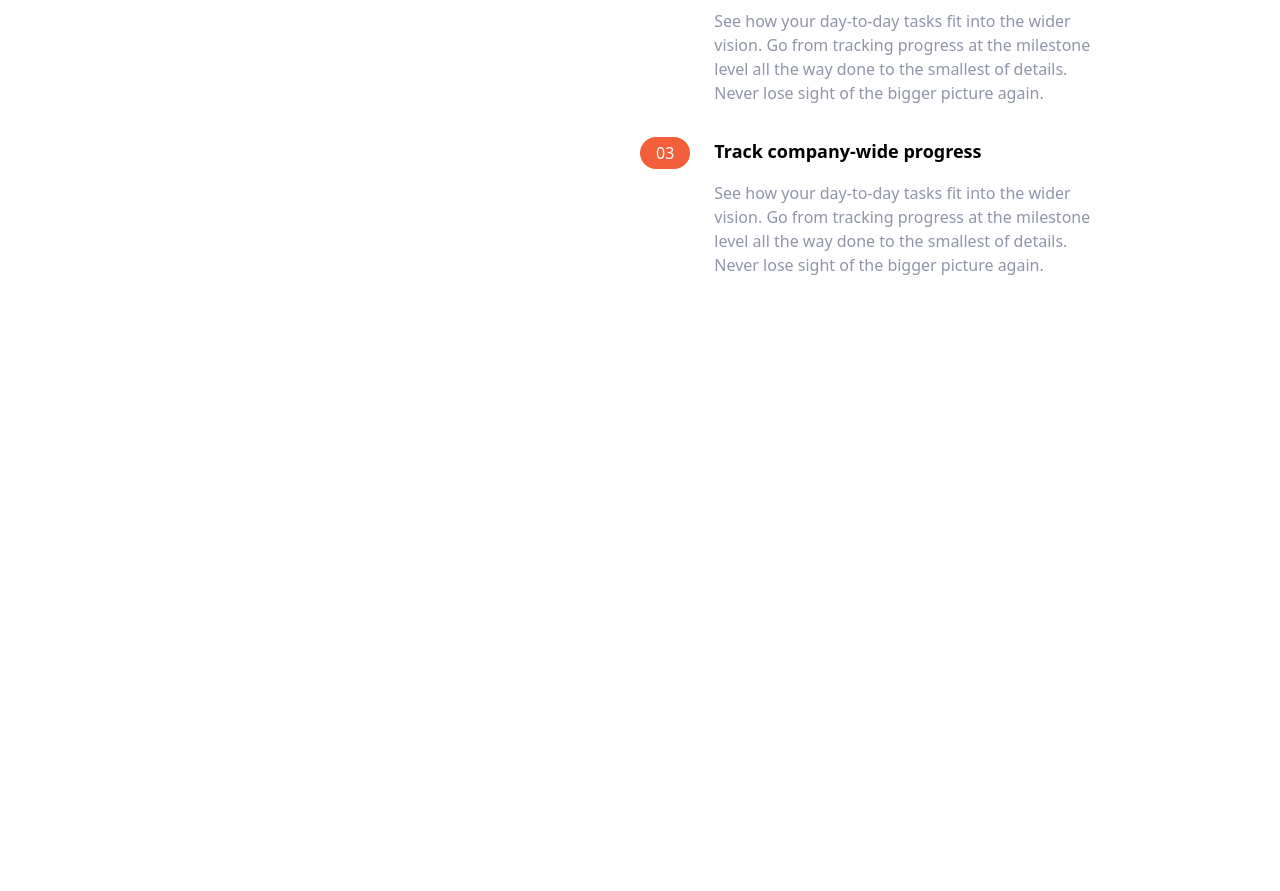
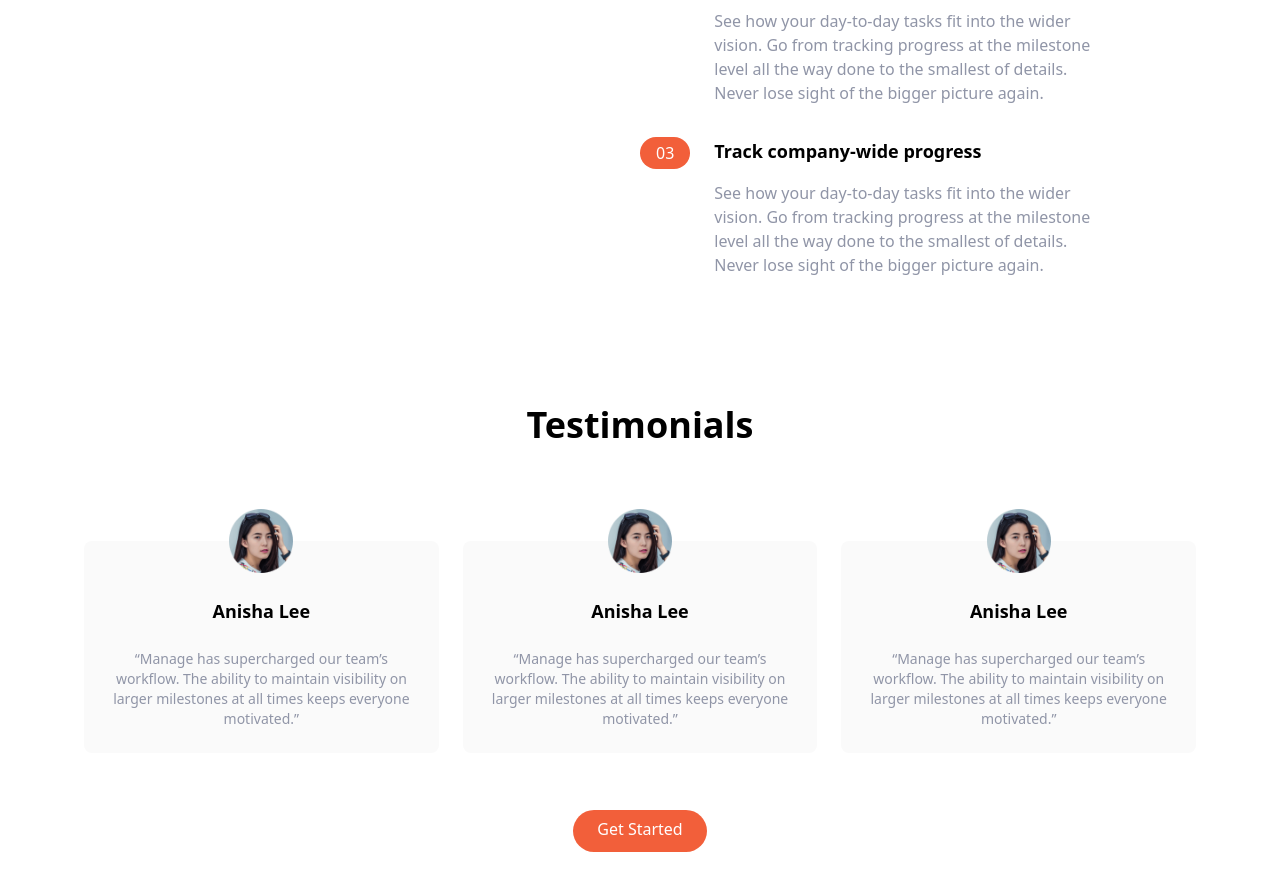
Before and after one commit to jessiicacmoore/tailwind-play, a website: page index.html in a window 1280 px wide. Shown: the part 863-1754 px from the top of the page. Before the commit the page ends 1140 px from the top, so only its background shows below. Drawn offline with Linux system fonts and the light colour scheme.

Commit message:
testimonials

```diff
--- a/index.html
+++ b/index.html
@@ -139,5 +139,48 @@
     </div>
   </section>
 
+  <!-- Testimonials -->
+  <section id="testimonials">
+    <!-- Container to header and testimonial blocks -->
+    <div class="max-w-6xl px-5 mx-auto mt-32 text-center">
+      <!-- Header -->
+      <h2 class="text-4xl font-bold text-center">
+        Testimonials
+      </h2>
+      <!-- Testimonials container -->
+      <div class="flex flex-col mt-24 md:flex-row md:space-x-6">
+        <!-- Testimonial 1 -->
+        <div class="flex flex-col items-center p-6 space-y-6 rounded-lg bg-veryLightGray md:w-1/3">
+          <img src="./img/avatar-anisha.png" class="w-16 -mt-14" alt="">
+          <h5 class="text-lg font-bold">Anisha Lee</h5>
+          <p class="text-sm text-darkGrayishBlue">
+            “Manage has supercharged our team’s workflow. The ability to maintain visibility on larger milestones at all times keeps everyone motivated.”
+          </p>
+        </div>
+
+        <!-- Testimonial 2 -->
+        <div class="hidden md:flex flex-col items-center p-6 space-y-6 rounded-lg bg-veryLightGray md:w-1/3">
+          <img src="./img/avatar-anisha.png" class="w-16 -mt-14" alt="">
+          <h5 class="text-lg font-bold">Anisha Lee</h5>
+          <p class="text-sm text-darkGrayishBlue">
+            “Manage has supercharged our team’s workflow. The ability to maintain visibility on larger milestones at all times keeps everyone motivated.”
+          </p>
+        </div>
+
+        <!-- Testimonial 3 -->
+        <div class=" hidden md:flex flex-col items-center p-6 space-y-6 rounded-lg bg-veryLightGray md:w-1/3">
+          <img src="./img/avatar-anisha.png" class="w-16 -mt-14" alt="">
+          <h5 class="text-lg font-bold">Anisha Lee</h5>
+          <p class="text-sm text-darkGrayishBlue">
+            “Manage has supercharged our team’s workflow. The ability to maintain visibility on larger milestones at all times keeps everyone motivated.”
+          </p>
+        </div>
+      </div>
+      <div class="my-16">
+        <a href="#" class="p-3 px-6 pt-2 text-white bg-brightRed rounded-full baseline hover:bg-brightRedLight">Get Started</a>
+      </div>
+    </div>
+  </section>
+
 </body>
 </html>
```
Also changed, not shown: css/main.css.
